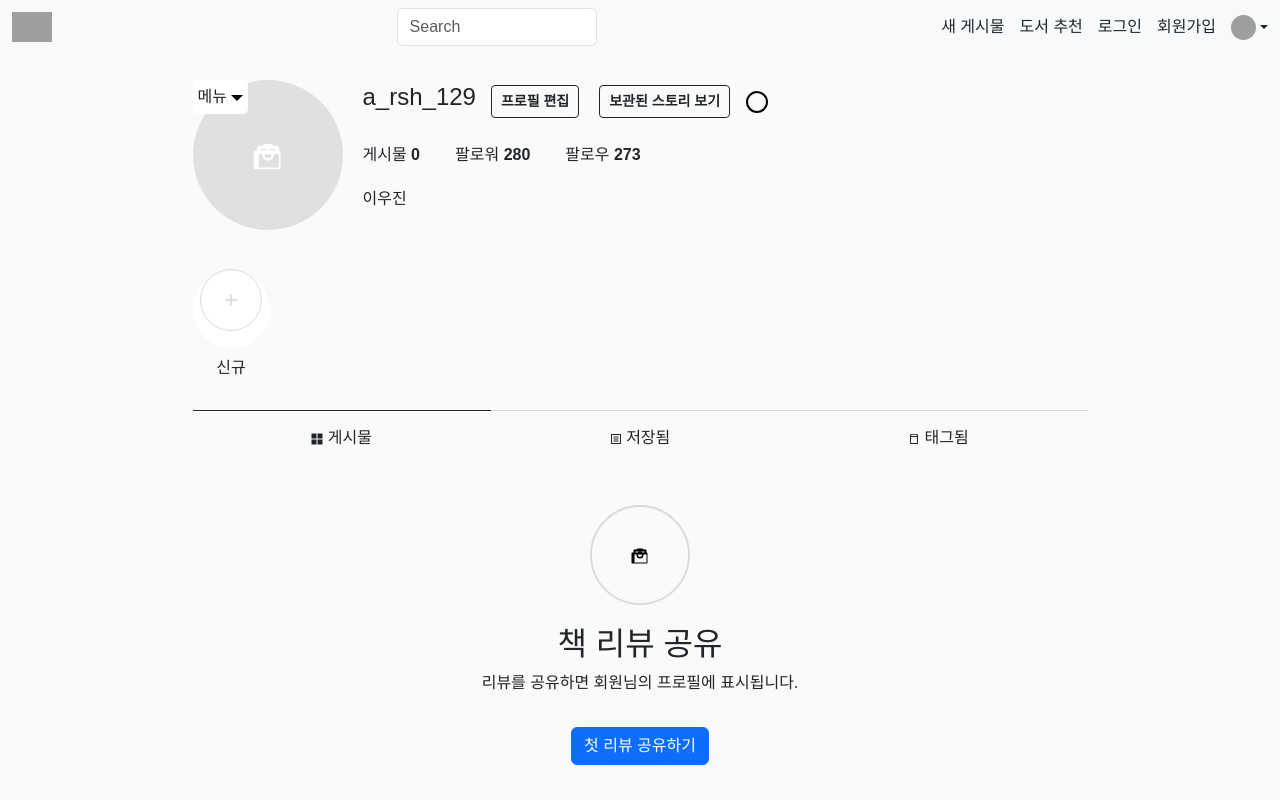
After one commit to wj0017/BookStar, a Django app: page /user/profile/ in a window 1280 px wide. The commit adds this page. Run offline with Django 5.2, Linux system fonts and the light colour scheme; grey boxes are pictures that could not be loaded.

Commit message:
profile
profile 추가, 상단 내비게이션 추가

```diff
--- /dev/null
+++ b/templates/user/profile.html
@@ -0,0 +1,357 @@
+<!doctype html>
+<html lang="ko">
+<head>
+  <meta charset="utf-8">
+  <meta name="viewport" content="width=device-width, initial-scale=1">
+  <title>프로필 페이지</title>
+  <link href="https://cdn.jsdelivr.net/npm/bootstrap@5.3.0/dist/css/bootstrap.min.css" rel="stylesheet">
+  <style>
+    body {
+      font-family: 'Arial', sans-serif;
+      background-color: #fafafa;
+      padding-top: 60px; /* 네비게이션 바 높이보다 약간 더 크게 설정 */
+    }
+
+    .profile-container {
+      max-width: 935px;
+      margin: 0 auto;
+      padding: 20px;
+      width: 100%;
+    }
+
+    .profile-header {
+      display: flex;
+      flex-direction: row;
+      flex-wrap: wrap;
+      margin-bottom: 40px;
+      gap: 20px;
+    }
+
+    .profile-picture {
+      width: 150px;
+      height: 150px;
+      border-radius: 50%;
+      background-color: #e0e0e0;
+      position: relative;
+      display: flex;
+      justify-content: center;
+      align-items: center;
+      flex-shrink: 0;
+    }
+
+    .camera-icon {
+      width: 40px;
+      height: 40px;
+    }
+
+    .profile-menu {
+      position: absolute;
+      top: 0;
+      left: 0;
+      background-color: white;
+      border-radius: 5px;
+      padding: 5px;
+    }
+
+    .profile-info {
+      flex: 1;
+      min-width: 250px;
+    }
+
+    .profile-username {
+      display: flex;
+      align-items: center;
+      flex-wrap: wrap;
+      gap: 10px;
+      margin-bottom: 20px;
+    }
+
+    .profile-stats {
+      display: flex;
+      flex-wrap: wrap;
+      gap: 15px;
+      margin-bottom: 20px;
+    }
+
+    .stat-item {
+      margin-right: 20px;
+    }
+
+    .profile-bio {
+      margin-bottom: 20px;
+    }
+
+    .profile-tabs {
+      display: flex;
+      justify-content: center;
+      border-top: 1px solid #dbdbdb;
+      margin-top: 10px;
+      flex-wrap: wrap;
+    }
+
+    .tab {
+      flex: 1;
+      text-align: center;
+      padding: 15px 0;
+      cursor: pointer;
+      min-width: 100px;
+    }
+
+    .tab.active {
+      border-top: 1px solid #262626;
+      margin-top: -1px;
+    }
+
+    .tab i {
+      margin-right: 6px;
+    }
+
+    .no-posts {
+      text-align: center;
+      padding: 60px 0;
+    }
+
+    .empty-circle {
+      width: 62px;
+      height: 62px;
+      border: 1px solid #dbdbdb;
+      border-radius: 50%;
+      display: flex;
+      justify-content: center;
+      align-items: center;
+      margin: 0 auto 20px;
+    }
+
+    .plus-icon {
+      font-size: 24px;
+      color: #dbdbdb;
+    }
+
+    .btn-outline-dark {
+      border-radius: 4px;
+      padding: 5px 9px;
+      font-weight: 600;
+      font-size: 14px;
+      margin: 5px;
+    }
+
+    .stories-section {
+      display: flex;
+      flex-wrap: wrap;
+      margin-bottom: 30px;
+      gap: 15px;
+    }
+
+    .story-item {
+      text-align: center;
+    }
+
+    .story-circle {
+      width: 77px;
+      height: 77px;
+      border-radius: 50%;
+      background: white;
+      display: flex;
+      justify-content: center;
+      align-items: center;
+      margin: 0 auto 8px;
+    }
+
+    .new-post-area {
+      display: flex;
+      flex-direction: column;
+      align-items: center;
+      margin-top: 40px;
+      text-align: center;
+      padding: 0 10px;
+    }
+
+    .camera-circle {
+      width: 100px;
+      height: 100px;
+      border-radius: 50%;
+      border: 2px solid #dbdbdb;
+      display: flex;
+      justify-content: center;
+      align-items: center;
+      margin-bottom: 20px;
+    }
+
+    /* 반응형 스타일 */
+    @media (max-width: 768px) {
+      .profile-header {
+        justify-content: center;
+      }
+
+      .profile-picture {
+        margin-right: 0;
+      }
+
+      .profile-info {
+        text-align: center;
+      }
+
+      .profile-username {
+        justify-content: center;
+      }
+
+      .profile-stats {
+        justify-content: center;
+      }
+
+      .btn-outline-dark {
+        margin: 5px;
+      }
+
+      .stories-section {
+        justify-content: center;
+      }
+    }
+
+    @media (max-width: 576px) {
+      .profile-picture {
+        width: 120px;
+        height: 120px;
+      }
+
+      .tab {
+        padding: 10px 0;
+      }
+
+      .new-post-area h2 {
+        font-size: 1.5rem;
+      }
+    }
+
+    /* 네비게이션 반응형 스타일 */
+    .navbar .container-fluid {
+      flex-wrap: wrap;
+      gap: 10px;
+    }
+
+    @media (max-width: 768px) {
+      .navbar-nav-items {
+        margin-top: 10px;
+        width: 100%;
+        justify-content: center;
+      }
+    }
+  </style>
+</head>
+<body>
+<nav class="navbar navbar-expand-lg navbar-light bg-light" style="width:100%; height:auto; min-height:50px; position:fixed; top:0; z-index:1000;">
+      <div class="container-fluid">
+          <img style="height: 30px; object-fit: contain" src="https://cdn-icons-png.flaticon.com/512/864/864685.png">
+          <input class="form-control mx-2" style="width: 200px" type="search" placeholder="Search" aria-label="Search">
+
+          <div class="navbar-nav-items" style="display: flex; flex-wrap: wrap; gap: 15px; align-items: center">
+              <span id="add_feed" style="cursor: pointer; white-space: nowrap;">새 게시물</span>
+              <span id="book_rec" style="cursor: pointer; white-space: nowrap;">도서 추천</span>
+              <span id="login" style="cursor: pointer; white-space: nowrap;">로그인</span>
+              <span id="join" style="cursor: pointer; white-space: nowrap;">회원가입</span>
+
+              <div class="dropdown">
+                <a class="btn dropdown-toggle" href="#" role="button" data-bs-toggle="dropdown" aria-expanded="false"
+                   style="background-color: transparent; border: none; padding: 0; display: flex; align-items: center;">
+                  <div class="profile_box" style="width: 25px; height: 25px; display: flex; align-items: center;">
+                    <img class="profile_img" src="https://pbs.twimg.com/media/EvyxjOtU8AU8qSQ.jpg" style="width: 100%; height: 100%; object-fit: cover; border-radius: 50%;">
+                  </div>
+                </a>
+
+                <ul class="dropdown-menu dropdown-menu-end" style="margin-top: 5px;">
+                  <li><a class="dropdown-item" href="#">Action</a></li>
+                  <li><a class="dropdown-item" href="#">Another action</a></li>
+                  <li><a class="dropdown-item" href="#">Something else here</a></li>
+                </ul>
+              </div>
+          </div>
+      </div>
+</nav>
+
+<div class="profile-container">
+  <div class="profile-header">
+    <div class="profile-picture">
+      <svg class="camera-icon" fill="white" viewBox="0 0 24 24">
+        <path d="M12 8.5a3.5 3.5 0 100 7 3.5 3.5 0 000-7zm0 5.5a2 2 0 110-4 2 2 0 010 4zm6.5-4.5v-2c0-.55-.45-1-1-1h-2l-1-1h-5l-1 1h-2c-.55 0-1 .45-1 1v2h-1c-.55 0-1 .45-1 1v9c0 .55.45 1 1 1h14c.55 0 1-.45 1-1v-9c0-.55-.45-1-1-1h-1zm-11-1h9v1h-9v-1zm11 11h-12v-8h12v8z"/>
+      </svg>
+      <div class="profile-menu">
+        <span>메뉴</span>
+        <svg width="12" height="6" viewBox="0 0 12 6" fill="none" xmlns="http://www.w3.org/2000/svg">
+          <path d="M0 0L6 6L12 0H0Z" fill="black"/>
+        </svg>
+      </div>
+    </div>
+
+    <div class="profile-info">
+      <div class="profile-username">
+        <h4>a_rsh_129</h4>
+        <button class="btn btn-outline-dark">프로필 편집</button>
+        <button class="btn btn-outline-dark">보관된 스토리 보기</button>
+        <svg width="24" height="24" viewBox="0 0 24 24">
+          <circle cx="12" cy="12" r="10" stroke="black" stroke-width="2" fill="none"/>
+        </svg>
+      </div>
+
+      <div class="profile-stats">
+        <div class="stat-item">게시물 <strong>0</strong></div>
+        <div class="stat-item">팔로워 <strong>280</strong></div>
+        <div class="stat-item">팔로우 <strong>273</strong></div>
+      </div>
+
+      <div class="profile-bio">
+        <p>이우진</p>
+      </div>
+    </div>
+  </div>
+
+  <div class="stories-section">
+    <div class="story-item">
+      <div class="story-circle">
+        <div class="empty-circle">
+          <span class="plus-icon">+</span>
+        </div>
+      </div>
+      <span>신규</span>
+    </div>
+  </div>
+
+  <div class="profile-tabs">
+    <div class="tab active">
+      <svg width="12" height="12" viewBox="0 0 12 12" fill="currentColor">
+        <rect width="5" height="5" x="0.5" y="0.5" />
+        <rect width="5" height="5" x="6.5" y="0.5" />
+        <rect width="5" height="5" x="0.5" y="6.5" />
+        <rect width="5" height="5" x="6.5" y="6.5" />
+      </svg>
+      게시물
+    </div>
+    <div class="tab">
+      <svg width="12" height="12" viewBox="0 0 12 12" fill="currentColor">
+        <path d="M10.5 1h-9A.5.5 0 001 1.5v9a.5.5 0 00.5.5h9a.5.5 0 00.5-.5v-9a.5.5 0 00-.5-.5zm-.5 9H2V2h8v8z"/>
+        <path d="M8.5 3.5h-5v1h5v-1zm0 2h-5v1h5v-1zm0 2h-5v1h5v-1z"/>
+      </svg>
+      저장됨
+    </div>
+    <div class="tab">
+      <svg width="12" height="12" viewBox="0 0 12 12" fill="currentColor">
+        <path d="M9.9 2.1L9.6 1.4C9.5 1.2 9.3 1 9 1H3C2.7 1 2.5 1.2 2.4 1.4L2.1 2.1C2 2.3 2 2.4 2 2.6v7.9c0 .3.3.5.5.5h7c.3 0 .5-.2.5-.5V2.6c0-.2 0-.3-.1-.5zM3.3 1.9c0-.1.1-.2.2-.2h5c.1 0 .2.1.2.2L9 3H3l.3-1.1zM9 10H3V4h6v6z"/>
+      </svg>
+      태그됨
+    </div>
+  </div>
+
+  <div class="new-post-area">
+    <div class="camera-circle">
+      <svg width="24" height="24" viewBox="0 0 24 24" fill="black">
+        <path d="M12 8.5a3.5 3.5 0 100 7 3.5 3.5 0 000-7zm0 5.5a2 2 0 110-4 2 2 0 010 4zm6.5-4.5v-2c0-.55-.45-1-1-1h-2l-1-1h-5l-1 1h-2c-.55 0-1 .45-1 1v2h-1c-.55 0-1 .45-1 1v9c0 .55.45 1 1 1h14c.55 0 1-.45 1-1v-9c0-.55-.45-1-1-1h-1zm-11-1h9v1h-9v-1zm11 11h-12v-8h12v8z"/>
+      </svg>
+    </div>
+    <h2>책 리뷰 공유</h2>
+    <p>리뷰를 공유하면 회원님의 프로필에 표시됩니다.</p>
+    <button class="btn btn-primary mt-3">첫 리뷰 공유하기</button>
+  </div>
+</div>
+
+<script src="https://cdn.jsdelivr.net/npm/bootstrap@5.3.0/dist/js/bootstrap.bundle.min.js"></script>
+</body>
+</html>
--- a/user/urls.py
+++ b/user/urls.py
@@ -1,8 +1,9 @@
 from django.urls import path
-from .views import Login, Join, Logout
+from .views import Login, Join, Logout, profile_view
 
 urlpatterns = [
     path('login/', Login.as_view(), name='login'),
     path('join/', Join.as_view(), name='join'),
     path('logout/', Logout.as_view(), name='logout'),
+    path('profile/', profile_view, name='profile'),
 ]
--- a/user/views.py
+++ b/user/views.py
@@ -7,6 +7,10 @@ from rest_framework.response import Response
 from uuid import uuid4
 from config.settings import MEDIA_ROOT
 from django.shortcuts import redirect
+
+
+def profile_view(request):
+    return render(request, 'user/profile.html')
 
 class Login(APIView):
     def get(self, request):
```
Also changed, not shown: templates/bookstar/main.html (+20 -5 lines).
